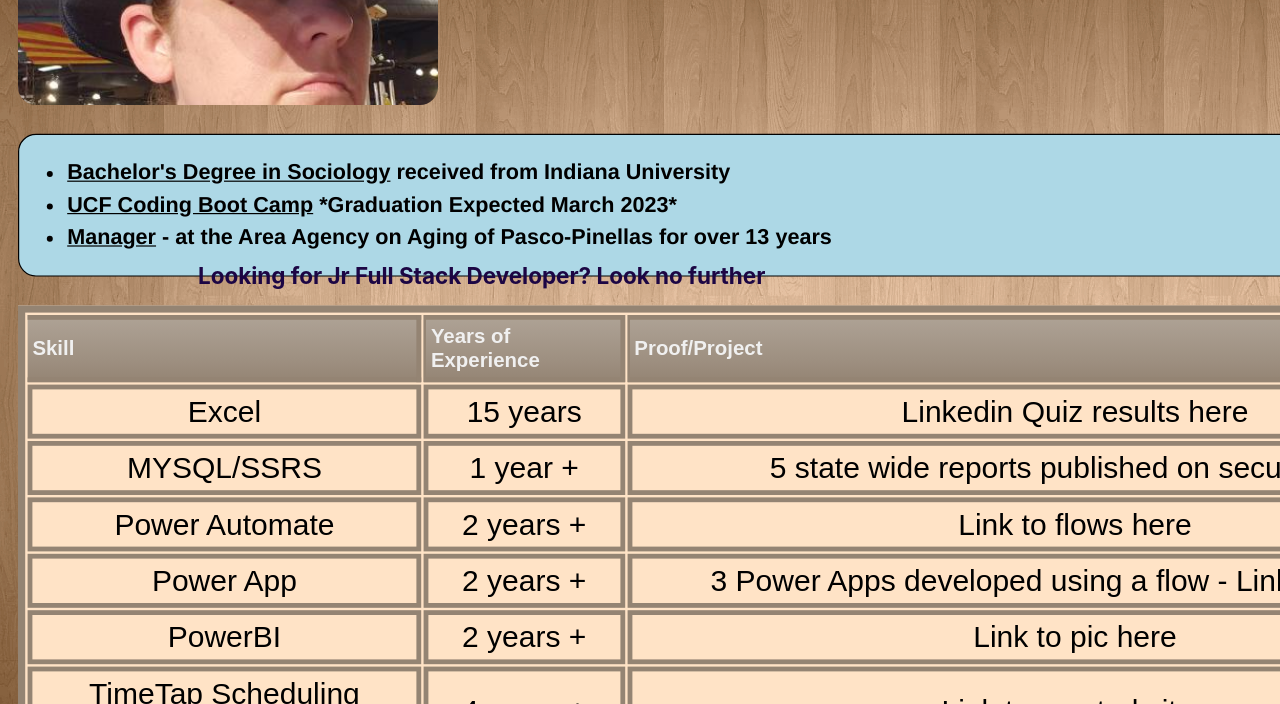
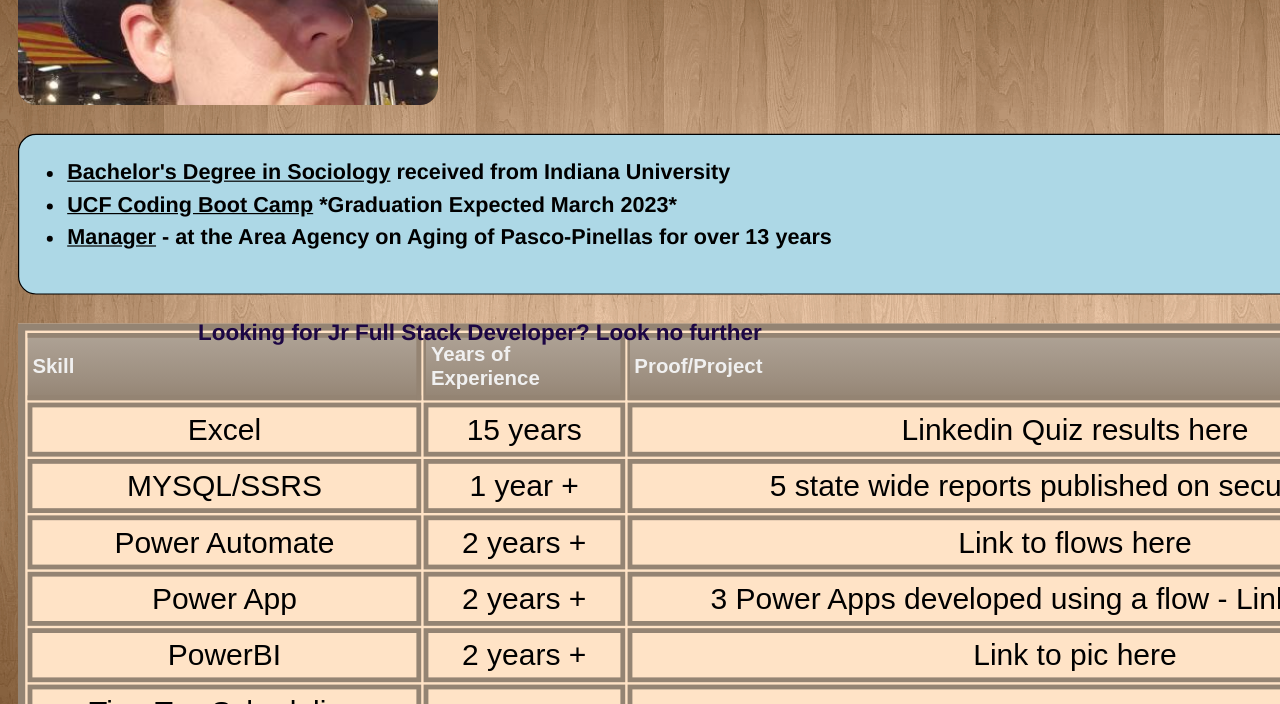
Before and after one commit to unnamedmistress/First-Draft-Resume, a plain HTML site: page index.html in a window 1280 px wide. Shown: the part 96-800 px from the top of the page. Drawn offline with Linux system fonts and the light colour scheme.

Commit message:
CSS updated

```diff
--- a/styles.css
+++ b/styles.css
@@ -46,16 +46,17 @@
     font-weight: bolder;
     transform-origin: left top;
     animation: scale 3000ms ease-in-out forwards;
-    text-align: initial;
+    text-align: justify;
     line-height: 1.5;
+    padding-bottom: 15px;
 
 }
 h3 {
 
-    padding-top: 112px;
+    padding-top: 160px;
     animation: flipInY 4s ease-in 1s;
     color: rgb(42, 4, 73);
-    font-family: Bahnschrift SemiBold, -apple-system, BlinkMacSystemFont, 'Segoe UI', Roboto, Oxygen, Ubuntu, Cantarell, 'Open Sans', 'Helvetica Neue', sans-serif;
+    font-family:'Franklin Gothic Medium', 'Arial Narrow', Arial, sans-serif
 }
 
 #dnn_ctr428_ContentPane{
```
